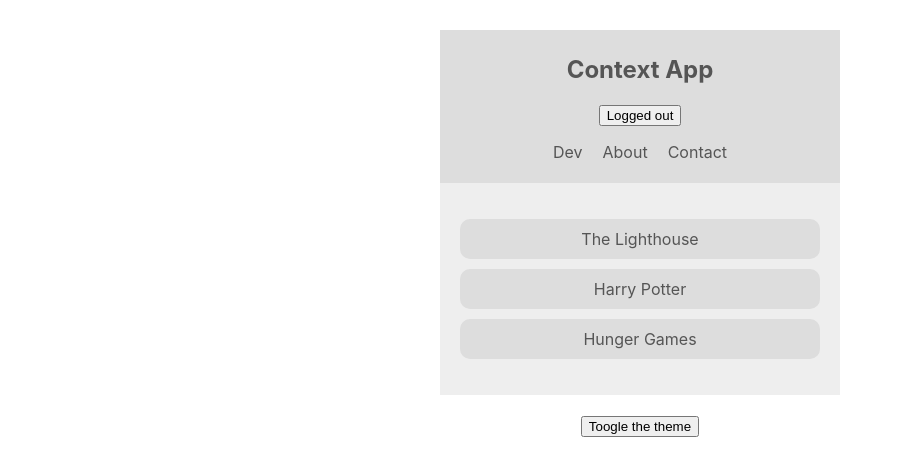
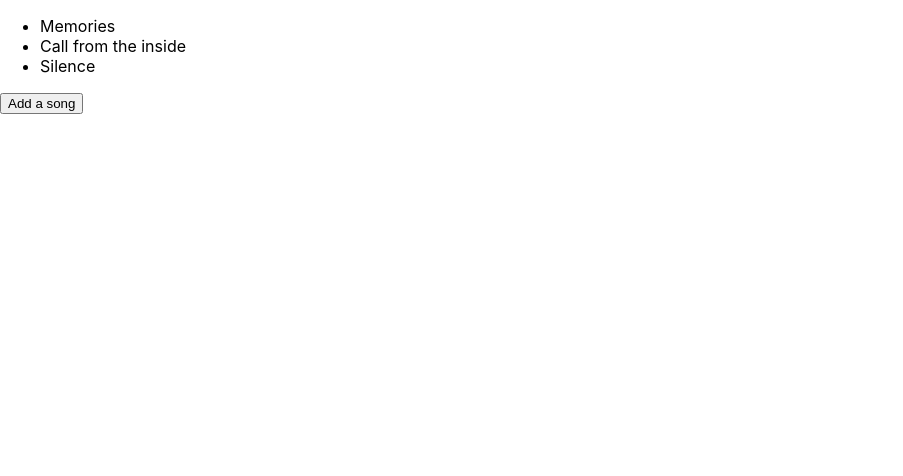
Before and after one commit to Rrrricky/react-context-hooks, a React (Create React App) app: page / in a window 1280 px wide. Shown: the top 476 px of the page, without its empty margins (0-903 px from the left). Built offline with nearby package versions, Linux system fonts and the light colour scheme.

Commit message:
Set a useState hook

```diff
--- a/src/App.js
+++ b/src/App.js
@@ -1,23 +1,14 @@
-import React from 'react';
-import Navbar from "./components/Navbar"
-import BookList from "./components/BookList"
-import ThemeToggle from "./components/ThemeToggle"
-import ThemeContextProvider from "./contexts/ThemeContext"
-import AuthContextProvider from "./contexts/AuthContext"
-import './App.css';
+import React, {Component} from 'react';
+import SongList from "./components/SongList"
 
-function App() {
-  return (
-    <div className="App">
-      <ThemeContextProvider>
-        <AuthContextProvider>
-          <Navbar />
-          <BookList />
-          <ThemeToggle />
-        </AuthContextProvider>
-      </ThemeContextProvider>
-    </div>
-  );
+class App extends Component {
+  render() {
+    return (
+      <div>
+        <SongList />
+      </div>
+    );
+  }
 }
 
 export default App;
--- a/src/components/BookList.js
+++ /dev/null
@@ -1,26 +0,0 @@
-import React from 'react'
-import { ThemeContext } from "../contexts/ThemeContext"
-
-class BookList extends React.Component {
-
-  render() {
-    return (
-      // .Consumer gives access to context
-      <ThemeContext.Consumer>{(context) => {
-        const { isLightTheme, light, dark } = context // ...get values though this.context
-        const theme = isLightTheme ? light : dark
-        return (
-          <div className="book-list" style={{ background: theme.bg, color: theme.syntax }}>
-            <ul>
-              <li style={{ background: theme.ui }}>The Lighthouse</li>
-              <li style={{ background: theme.ui }}>Harry Potter</li>
-              <li style={{ background: theme.ui }}>Hunger Games</li>
-            </ul>
-          </div>
-        )
-      }}</ThemeContext.Consumer>
-    )
-  }
-}
-
-export default BookList
--- a/src/components/Navbar.js
+++ /dev/null
@@ -1,33 +0,0 @@
-import React from 'react'
-import { ThemeContext } from "../contexts/ThemeContext"
-import {AuthContext} from "../contexts/AuthContext"
-
-class Navbar extends React.Component {
-  render() {
-    return (
-      <AuthContext.Consumer>{(authContext) => (
-        <ThemeContext.Consumer>{(themeContext) => {
-          const {isAuthenticated, toggleAuth} = authContext
-          const {isLightTheme, light, dark} = themeContext
-          const theme = isLightTheme ? light : dark
-          return (
-            <nav style={{ background: theme.ui, color: theme.syntax }}>
-            <h1>Context App</h1>
-            <button onClick={toggleAuth}>
-              {isAuthenticated ? 'Logged in' : 'Logged out'}
-            </button>
-            <ul>
-              <li>Dev</li>
-              <li>About</li>
-              <li>Contact</li>
-            </ul>
-          </nav>
-          )
-        }}
-        </ThemeContext.Consumer>
-      )}</AuthContext.Consumer>
-    )
-  }
-}
-
-export default Navbar
--- /dev/null
+++ b/src/components/SongList.js
@@ -0,0 +1,23 @@
+import React, { useState } from 'react';
+
+const SongList = () => {
+  // useState return 2 values (1 is the data + 1 is a func to change the data)
+  const [songs, setSongs] = useState([
+    { title: 'Memories', id: 1 },
+    { title: 'Call from the inside', id: 2 },
+    { title: 'Silence', id: 3},
+  ])
+  const addSong = () => {
+    setSongs([...songs, { title: 'New song', id: Date.now() }])
+  }
+  return (
+    <div className="song-list">
+      <ul>
+        {songs.map(el => <li key={el.id}>{el.title}</li>)}
+      </ul>
+      <button onClick={addSong}>Add a song</button>
+    </div>
+  )
+};
+
+export default SongList;
--- a/src/components/ThemeToggle.js
+++ /dev/null
@@ -1,17 +0,0 @@
-import React, {Component} from 'react';
-import {ThemeContext} from "../contexts/ThemeContext"
-
-class ThemeToggle extends Component {
-  // Use contextType to consume data
-  static contextType = ThemeContext
-  render() {
-    const { toggleTheme } = this.context
-    return (
-      <button onClick={toggleTheme}>
-        Toogle the theme
-      </button>
-    );
-  }
-}
-
-export default ThemeToggle;
--- a/src/contexts/AuthContext.js
+++ /dev/null
@@ -1,23 +0,0 @@
-import React, {Component, createContext} from 'react';
-
-export const AuthContext = createContext()
-
-class AuthContextProvider extends Component {
-  state = {
-    isAuthenticated: false
-  }
-  toggleAuth = () => {
-    this.setState({ isAuthenticated: !this.state.isAuthenticated })
-  }
-  render() {
-    return (
-      <div>
-        <AuthContext.Provider value={{...this.state, toggleAuth: this.toggleAuth}}>
-          {this.props.children}
-        </AuthContext.Provider>
-      </div>
-    );
-  }
-}
-
-export default AuthContextProvider;
--- a/src/contexts/ThemeContext.js
+++ /dev/null
@@ -1,37 +0,0 @@
-// 1. Import createContext func
-import React, { createContext } from 'react'
-
-// 2. Export it within a const
-export const ThemeContext = createContext()
-
-class ThemeContextProvider extends React.Component {
-  // 3. Set all the share data
-  state = {
-    isLightTheme: true,
-    light: {
-      syntax: '#555',
-      ui: '#ddd',
-      bg: '#eee',
-    },
-    dark: {
-      syntax: '#ddd',
-      ui: '#333',
-      bg: '#555',
-    }
-  }
-  toggleTheme = () => {
-    // eslint-disable-next-line no-undef
-    this.setState({ isLightTheme: !this.state.isLightTheme })
-  }
-  render() {
-    return (
-      // 4. Use Provider tag + specify data provided to components it wraps
-      // Pass the func as value
-      <ThemeContext.Provider value={{...this.state, toggleTheme: this.toggleTheme }}>
-        {this.props.children}
-      </ThemeContext.Provider>
-    );
-  }
-}
-
-export default ThemeContextProvider;
```
